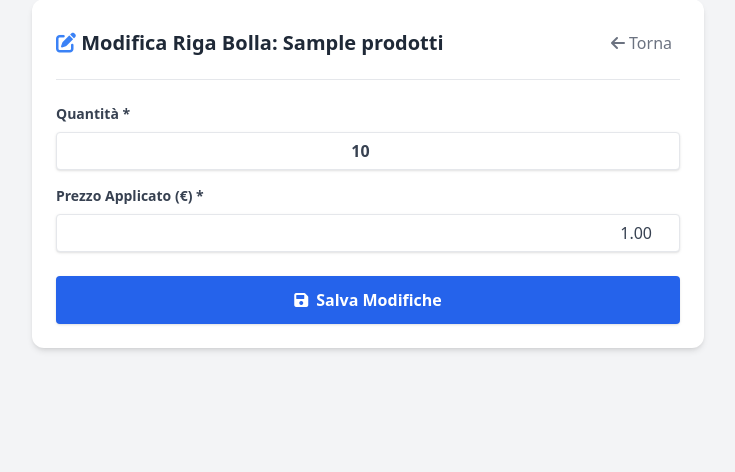
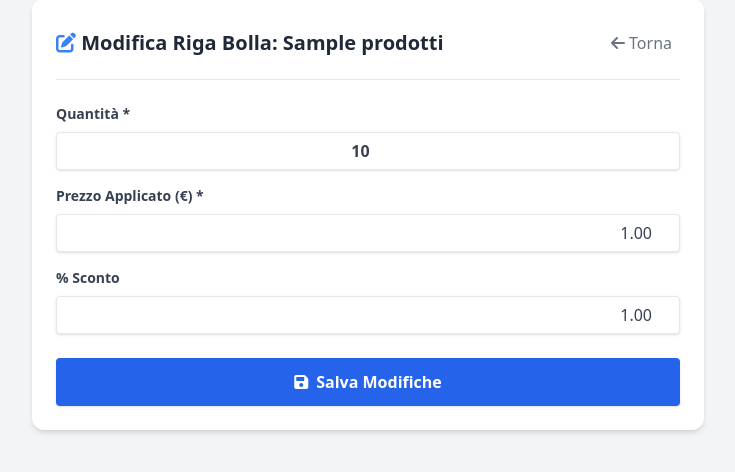
Before and after one commit to massaroarturo99-cmd/GestionaleWebapp, a Flask app: page /bolla/riga/1/modifica in a window 1280 px wide. Shown: the part 89-561 px from the top of the page, without its empty margins (272-1007 px from the left). Run offline with Flask 3, Linux system fonts and the light colour scheme; tables that the repository leaves empty hold one stand-in row (values such as "Sample post"); some libraries are stand-ins or nearby versions.

Commit message:
feat: add discount percentage support to invoice items
- Added `sconto_perc` column to the `bolla_prodotti` database table schema via `app.py`.
- Updated `templates/bolla_detail.html` to include a discount input field (`% SC.`) in the product/part addition form.
- Updated the results table in `bolla_detail.html` to display the discount percentage if present, and dynamically calculate the row total (`tot_riga`) applying the discount.
- Adjusted the backend `/bolla/<id>/prodotto/nuovo` route to capture and persist the discount.
- Updated the backend `/bolla/riga/<id>/modifica` route so users can successfully update an item's discount after creation.
- Modified global SQL aggregations in `app.py` and text-file export generation in `drive_service.py` to correctly calculate totals integrating the `(1 - sconto_perc / 100)` logic.

Co-authored-by: massaroarturo99-cmd <280651523+massaroarturo99-cmd@users.noreply.github.com>

```diff
--- a/app.py
+++ b/app.py
@@ -117,6 +117,7 @@ def init_db():
                 prodotto_id INTEGER,
                 quantita INTEGER DEFAULT 1,
                 prezzo_applicato REAL DEFAULT 0.0,
+                sconto_perc REAL DEFAULT 0.0,
                 nome_ricambio TEXT,
                 codice_ricambio TEXT,
                 marchio TEXT,
@@ -205,6 +206,11 @@ def migrate_db():
         db.execute("ALTER TABLE bolla_prodotti ADD COLUMN stato_ordine TEXT DEFAULT 'ORDINATO'")
         db.execute("ALTER TABLE bolla_prodotti ADD COLUMN stato_consegna TEXT DEFAULT 'IN OFFICINA'")
 
+    try:
+        db.execute("SELECT sconto_perc FROM bolla_prodotti LIMIT 1")
+    except sqlite3.OperationalError:
+        db.execute("ALTER TABLE bolla_prodotti ADD COLUMN sconto_perc REAL DEFAULT 0.0")
+
         db.execute('''
             CREATE TABLE IF NOT EXISTS catalogo_ricambi (
                 id INTEGER PRIMARY KEY AUTOINCREMENT,
@@ -257,6 +263,7 @@ def migrate_db():
                 prodotto_id INTEGER,
                 quantita INTEGER DEFAULT 1,
                 prezzo_applicato REAL DEFAULT 0.0,
+                sconto_perc REAL DEFAULT 0.0,
                 nome_ricambio TEXT,
                 codice_ricambio TEXT,
                 marchio TEXT,
@@ -1046,7 +1053,7 @@ def fornitore_detail(id):
     bolle_with_totals = []
     totale_assoluto = 0.0
     for b in bolle:
-        tot = db.execute('SELECT SUM(quantita * prezzo_applicato) as tot FROM bolla_prodotti WHERE bolla_id = ?', (b['id'],)).fetchone()['tot'] or 0.0
+        tot = db.execute('SELECT SUM(quantita * prezzo_applicato * (1 - COALESCE(sconto_perc, 0) / 100.0)) as tot FROM bolla_prodotti WHERE bolla_id = ?', (b['id'],)).fetchone()['tot'] or 0.0
         b_dict = dict(b)
         b_dict['totale'] = tot
         totale_assoluto += tot
@@ -1230,7 +1237,7 @@ def fornitore_export(id):
         SELECT b.data as 'Data Bolla', b.codice as 'Codice Bolla',
                COALESCE(fp.nome, bp.nome_ricambio) as 'Prodotto', bp.quantita as 'Quantità',
                bp.prezzo_applicato as 'Prezzo Unitario (€)',
-               (bp.quantita * bp.prezzo_applicato) as 'Totale Riga (€)',
+               (bp.quantita * bp.prezzo_applicato * (1 - COALESCE(bp.sconto_perc, 0) / 100.0)) as 'Totale Riga (€)',
                b.note as 'Note Bolla'
         FROM bolle b
         LEFT JOIN bolla_prodotti bp ON b.id = bp.bolla_id
@@ -1424,6 +1431,7 @@ def bolla_prodotto_nuovo(id):
 
     quantita = int(request.form.get('quantita') or 1)
     custom_nome = request.form.get('custom_nome')
+    sconto_perc = float(request.form.get('sconto_perc') or 0.0)
 
     if bolla['fornitore_categoria'] == 'Ricambi':
         # Logica per Ricambi
@@ -1440,9 +1448,9 @@ def bolla_prodotto_nuovo(id):
         # 1. Salva la riga nella bolla
         db.execute('''
             INSERT INTO bolla_prodotti
-            (bolla_id, quantita, prezzo_applicato, nome_ricambio, codice_ricambio, marchio, modello_auto, anno, veicolo_targa, stato_ordine, stato_consegna)
-            VALUES (?, ?, ?, ?, ?, ?, ?, ?, ?, ?, ?)
-        ''', (id, quantita, custom_prezzo, custom_nome, codice_ricambio, marchio, modello_auto, anno, veicolo_targa, stato_ordine, stato_consegna))
+            (bolla_id, quantita, prezzo_applicato, sconto_perc, nome_ricambio, codice_ricambio, marchio, modello_auto, anno, veicolo_targa, stato_ordine, stato_consegna)
+            VALUES (?, ?, ?, ?, ?, ?, ?, ?, ?, ?, ?, ?)
+        ''', (id, quantita, custom_prezzo, sconto_perc, custom_nome, codice_ricambio, marchio, modello_auto, anno, veicolo_targa, stato_ordine, stato_consegna))
 
         # 2. Upsert nel catalogo dinamico
         if codice_ricambio:
@@ -1480,7 +1488,7 @@ def bolla_prodotto_nuovo(id):
                 prezzo_applicato = float(prezzo_applicato)
 
         if prodotto_id:
-            db.execute('INSERT INTO bolla_prodotti (bolla_id, prodotto_id, quantita, prezzo_applicato) VALUES (?, ?, ?, ?)', (id, prodotto_id, quantita, prezzo_applicato))
+            db.execute('INSERT INTO bolla_prodotti (bolla_id, prodotto_id, quantita, prezzo_applicato, sconto_perc) VALUES (?, ?, ?, ?, ?)', (id, prodotto_id, quantita, prezzo_applicato, sconto_perc))
             db.commit()
 
     return redirect(url_for('bolla_detail', id=id))
@@ -1520,7 +1528,8 @@ def bolla_riga_modifica(id):
     if request.method == "POST":
         quantita = request.form.get("quantita") or 1
         prezzo_applicato = request.form.get("prezzo_applicato") or 0.0
-        db.execute("UPDATE bolla_prodotti SET quantita = ?, prezzo_applicato = ? WHERE id = ?", (quantita, prezzo_applicato, id))
+        sconto_perc = request.form.get("sconto_perc") or 0.0
+        db.execute("UPDATE bolla_prodotti SET quantita = ?, prezzo_applicato = ?, sconto_perc = ? WHERE id = ?", (quantita, prezzo_applicato, sconto_perc, id))
         db.commit()
         riga = db.execute("SELECT bolla_id FROM bolla_prodotti WHERE id = ?", (id,)).fetchone()
         if riga:
--- a/drive_service.py
+++ b/drive_service.py
@@ -208,7 +208,7 @@ def update_fornitori_txt(service, root_folder_id, db_path='officina.db'):
         for b in bolle:
             totale_bolla = 0.0
             prodotti = conn.execute('''
-                SELECT bp.quantita, bp.prezzo_applicato, COALESCE(fp.nome, bp.nome_ricambio) as nome
+                SELECT bp.quantita, bp.prezzo_applicato, bp.sconto_perc, COALESCE(fp.nome, bp.nome_ricambio) as nome
                 FROM bolla_prodotti bp
                 LEFT JOIN fornitore_prodotti fp ON bp.prodotto_id = fp.id
                 WHERE bp.bolla_id = ?
@@ -216,9 +216,9 @@ def update_fornitori_txt(service, root_folder_id, db_path='officina.db'):
 
             lines.append(f"  > BOLLA: {b['codice']} | DATA: {b['data']}".upper())
             for p in prodotti:
-                tot_riga = p['quantita'] * p['prezzo_applicato']
+                tot_riga = p['quantita'] * p['prezzo_applicato'] * (1 - (p['sconto_perc'] or 0) / 100.0)
                 totale_bolla += tot_riga
-                lines.append(f"      - {p['quantita']}x {p['nome'].upper()} (cad. €{p['prezzo_applicato']:.2f}) = €{tot_riga:.2f}")
+                lines.append(f"      - {p['quantita']}x {p['nome'].upper()} (cad. €{p['prezzo_applicato']:.2f}" + (f" - SC. {p['sconto_perc']}%" if p['sconto_perc'] else "") + f") = €{tot_riga:.2f}")
             lines.append(f"    TOTALE BOLLA: €{totale_bolla:.2f}\n")
 
         lines.append("-" * 40 + "\n")
--- a/templates/bolla_riga_edit.html
+++ b/templates/bolla_riga_edit.html
@@ -14,9 +14,13 @@
             <label class="block text-gray-700 text-sm font-bold mb-2">Quantità *</label>
             <input required class="shadow appearance-none border rounded w-full py-2 px-3 text-gray-700 leading-tight focus:outline-none focus:ring-1 focus:ring-blue-500 font-bold text-center" name="quantita" type="number" min="1" value="{{ riga.quantita }}">
         </div>
-        <div class="mb-6">
+        <div class="mb-4">
             <label class="block text-gray-700 text-sm font-bold mb-2">Prezzo Applicato (€) *</label>
             <input required class="shadow appearance-none border rounded w-full py-2 px-3 text-gray-700 leading-tight focus:outline-none focus:ring-1 focus:ring-blue-500 text-right" name="prezzo_applicato" type="number" step="0.01" inputmode="decimal" value="{{ "%.2f"|format(riga.prezzo_applicato) }}">
+        </div>
+        <div class="mb-6">
+            <label class="block text-gray-700 text-sm font-bold mb-2">% Sconto</label>
+            <input class="shadow appearance-none border rounded w-full py-2 px-3 text-gray-700 leading-tight focus:outline-none focus:ring-1 focus:ring-blue-500 text-right" name="sconto_perc" type="number" step="0.01" inputmode="decimal" value="{{ "%.2f"|format(riga.sconto_perc or 0.0) }}">
         </div>
         <button type="submit" class="w-full bg-blue-600 hover:bg-blue-700 text-white font-bold py-3 px-4 rounded shadow transition-colors flex items-center justify-center space-x-2">
             <i class="fas fa-save"></i> <span>Salva Modifiche</span>
```
Also changed, not shown: templates/bolla_detail.html (+8 -2 lines).
